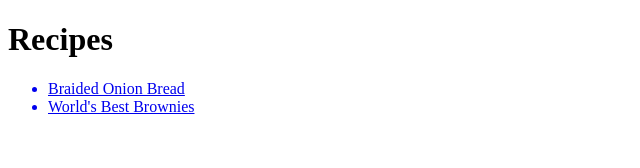
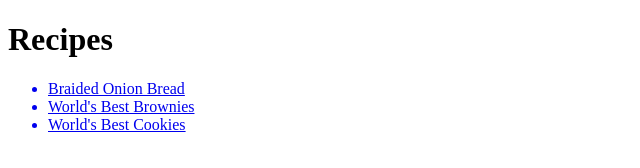
Before and after one commit to willwickl/odin-recipes, a plain HTML site: page index.html in a window 1280 px wide. Shown: the whole page, without its empty margins (0-640 px from the left). Drawn offline with Linux system fonts and the light colour scheme.

Commit message:
Update index.html

```diff
--- a/index.html
+++ b/index.html
@@ -11,6 +11,7 @@
     <ul>
         <a href="onion-bread.html"><li>Braided Onion Bread</li></a>
         <a href="brownies.html"><li>World's Best Brownies</li></a>
+        <a href="cookies.html"><li>World's Best Cookies</li></a>
     </ul>
 </body>
 </html>
```
